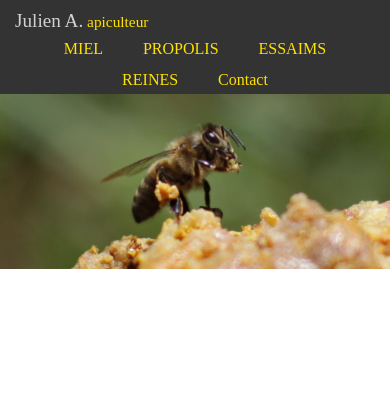
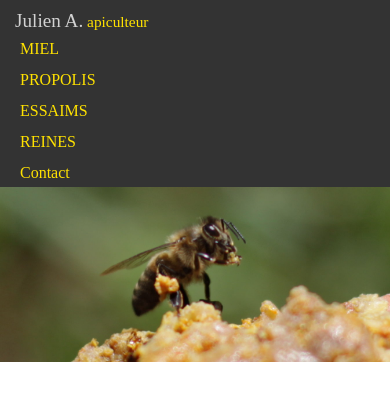
Before and after one commit to lesabeillesdeole/site, a plain HTML site: page index.html in a window 390 px wide. Drawn offline with Linux system fonts and the light colour scheme.

Commit message:
reset de dev

```diff
--- a/style.css
+++ b/style.css
@@ -91,3 +91,18 @@ picture img{
 	max-width:100%;
 }
 /* --------------------------DEBUT DE PERSONALISATION bannière------------------------------*/
+
+/* --------------------------DEBUT RESPONSIVE DESIGN------------------------------*/
+@media screen and (min-width: 200px) and (max-width: 640px) {
+	nav ul{
+		display: flex;
+		flex-direction: column;
+
+	}
+
+	nav ul li{
+		width:50%;
+
+	}
+
+}
```
